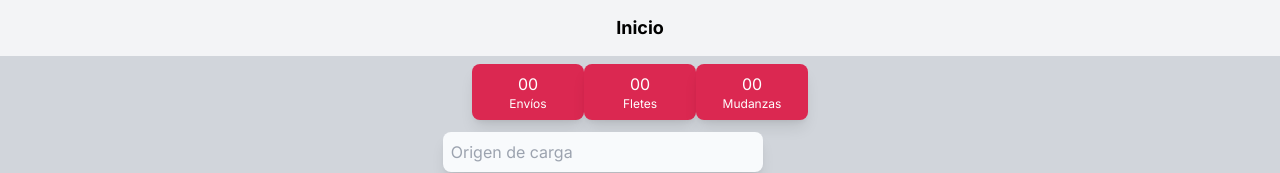
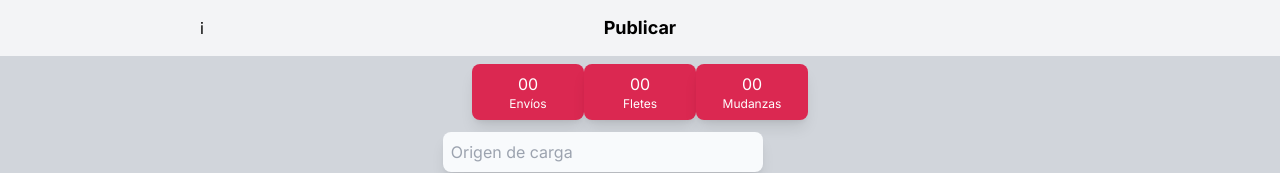
Before and after one commit to ViloriaUrdaneta/flechandes-app, a Next.js app: page /publicar in a window 1280 px wide. Shown: the top 173 px of the page. Built offline with nearby package versions, Linux system fonts and the light colour scheme.

Commit message:
pathname

```diff
--- a/components/Navbar.tsx
+++ b/components/Navbar.tsx
@@ -1,11 +1,37 @@
+'use client'
 import React from 'react'
+import { usePathname  } from 'next/navigation';
+import Link from 'next/link';
 
 export default function Navbar() {
-  return (
-    <div>
-      <div className='fixed inset-x-0 top-0 bg-gray-100 w-screen h-14 flex items-center justify-center'>
-        <h2 className='font-bold text-lg text-black'>Inicio</h2>
-      </div>
-    </div>
-  )
+
+    const pathname = usePathname();
+
+    let location = ''
+
+    if(pathname === '/'){
+        location = 'Inicio'
+    }else if(pathname === '/publicar'){
+        location = 'Publicar'
+    }
+
+
+    return (
+        <div>
+            <div className='fixed inset-x-0 top-0 bg-gray-100 w-screen h-14 flex items-center justify-around '>
+                { pathname === '/' ? (
+                    <h2 className='font-bold text-lg text-black mr-1'>{location}</h2>
+                ):(
+                    <>
+                        <Link href={'/'}>
+                            <p>i</p>
+                        </Link>
+                        <h2 className='font-bold text-lg text-black mr-1'>{location}</h2>
+                        <p></p>
+                    </>
+                )}
+
+            </div>
+        </div>
+    )
 }
--- a/components/Tapbar.tsx
+++ b/components/Tapbar.tsx
@@ -1,7 +1,12 @@
+'use client'
 import React from 'react'
 import Link from 'next/link';
+import { usePathname } from 'next/navigation';
 
 export default function Tapbar() {
+
+    const pathname = usePathname()
+
     return (
         <div>
             <div className='fixed bottom-0 right-0 bg-red w-screen h-20 flex items-center justify-evenly text-white'>
```
Lines whose indentation alone changed are shown as unchanged.
